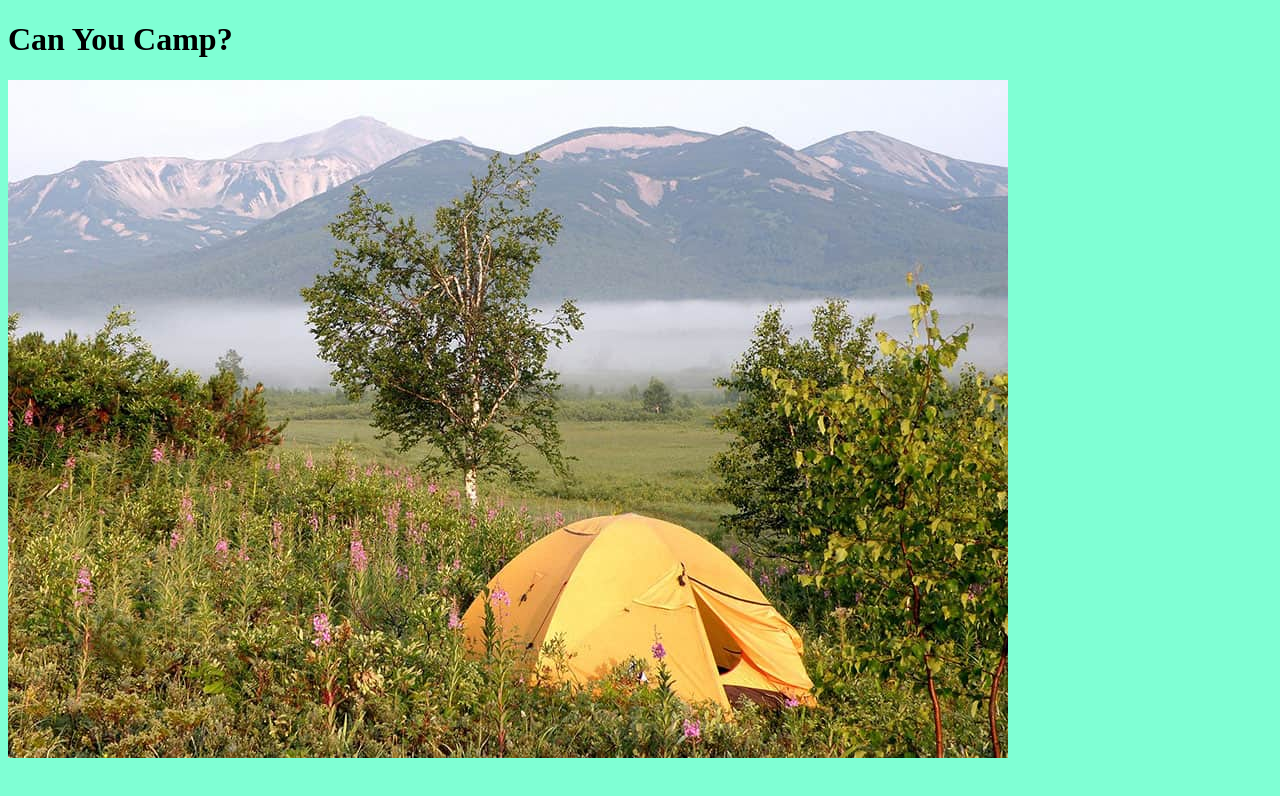
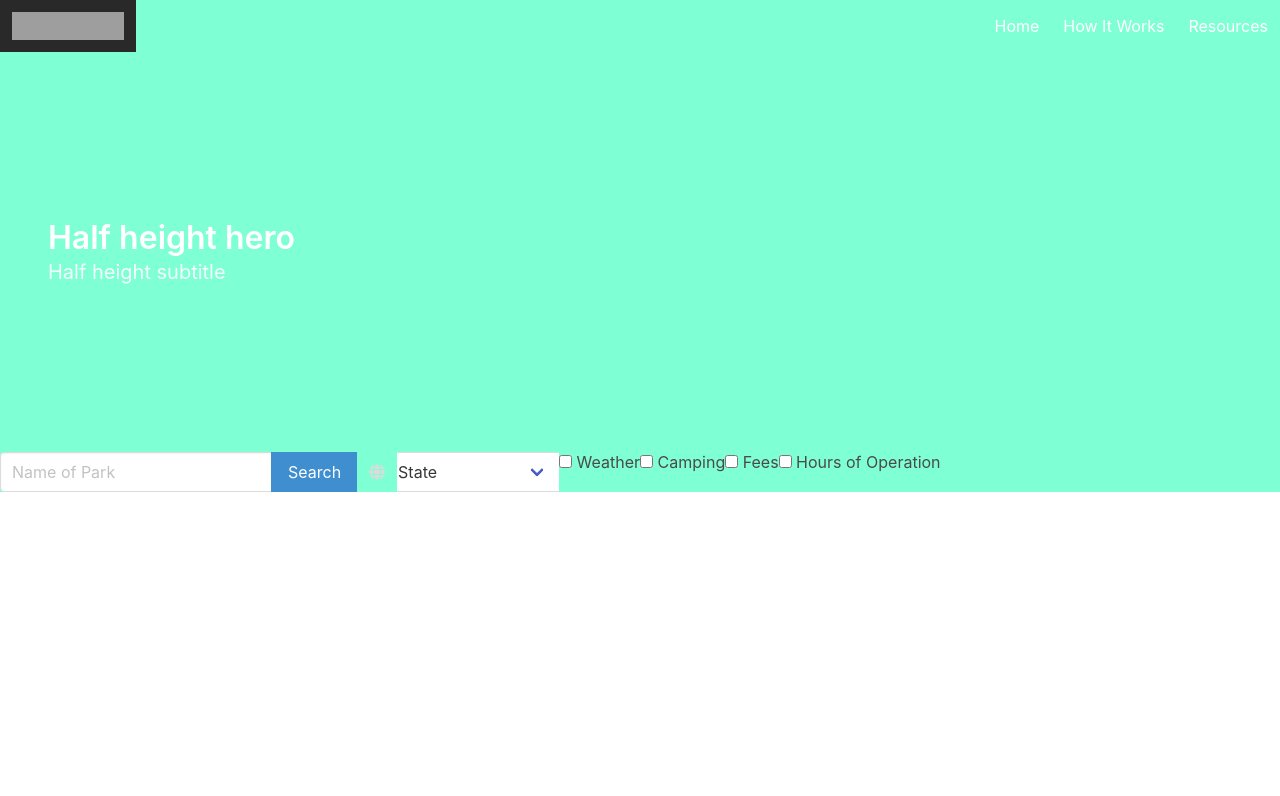
Before and after one commit to TechnoPrep/cairn, a plain HTML site: page index.html in a window 1280 px wide. Drawn offline with nearby package versions, Linux system fonts and the light colour scheme; no server answers; grey boxes are pictures that could not be loaded.

Commit message:
updated indedx

```diff
--- a/index.html
+++ b/index.html
@@ -5,14 +5,149 @@
     <meta http-equiv="X-UA-Compatible" content="IE=edge">
     <meta name="viewport" content="width=device-width, initial-scale=1.0">
     <title>Can You Camp?</title>
+    <link rel="stylesheet" href="https://cdnjs.cloudflare.com/ajax/libs/bulma/0.9.3/css/bulma.css" />
     <link rel="stylesheet" href="./assets/css/style.css">
+    <link rel="stylesheet" href="https://pro.fontawesome.com/releases/v5.10.0/css/all.css" integrity="sha384-AYmEC3Yw5cVb3ZcuHtOA93w35dYTsvhLPVnYs9eStHfGJvOvKxVfELGroGkvsg+p" crossorigin="anonymous"/>
+
 </head>
 <body>
-    <h1>Can You Camp?</h1>
+    <nav class="navbar is-dark" role="navigation" aria-label="main navigation">
+        <div class="navbar-brand">
+          <a class="navbar-item" href="https://bulma.io">
+            <img src="https://bulma.io/images/bulma-logo.png" width="112" height="28">
+          </a>
 
-    <div id="img">
-        <img src="./assets/img/camp1.jpg" alt="placeholder">
-    </div>
+          <a role="button" class="navbar-burger" aria-label="menu" aria-expanded="false" data-target="navbarBasicExample">
+            <span aria-hidden="true"></span>
+            <span aria-hidden="true"></span>
+            <span aria-hidden="true"></span>
+          </a>
+        </div>
+
+        <div id="navbarBasicExample" class="navbar-menu">
+          <div class="navbar-end">
+            <a class="navbar-item">
+              Home
+            </a>
+
+            <a class="navbar-item">
+              How It Works
+            </a>
+
+            <a class="navbar-item">
+                Resources
+              </a>
+              </div>
+            </div>
+          </div>
+
+
+        </div>
+      </nav>
+
+      <section class="hero is-success is-halfheight">
+        <div class="hero-body">
+          <div class="">
+            <p class="title">
+              Half height hero
+            </p>
+            <p class="subtitle">
+              Half height subtitle
+            </p>
+          </div>
+        </div>
+      </section>
+
+      <div class="form-container">
+        <div class="field has-addons">
+            <div class="control">
+              <input class="input" type="text" placeholder="Name of Park">
+            </div>
+            <div class="control">
+              <a class="button is-info">
+                Search
+              </a>
+            </div>
+            <div class="control has-icons-left">
+                <div class="select">
+                  <select>
+                    <option selected>State</option>
+                    <option>Alabama</option>
+                    <option>Alaska</option>
+                    <option>Arizona</option>
+                    <option>Arkansas</option>
+                    <option>California</option>
+                    <option>Colorado</option>
+                    <option>Connecticut</option>
+                    <option>Delaware</option>
+                    <option>Florida</option>
+                    <option>Georgia</option>
+                    <option>Hawaii</option>
+                    <option>Idaho</option>
+                    <option>Illinois</option>
+                    <option>Indiana</option>
+                    <option>Iowa</option>
+                    <option>Kansas</option>
+                    <option>Kentucky</option>
+                    <option>Louisiana</option>
+                    <option>Maine</option>
+                    <option>Maryland</option>
+                    <option>Massachusetts</option>
+                    <option>Michigan</option>
+                    <option>Minnesota</option>
+                    <option>Mississippi</option>
+                    <option>Missouri</option>
+                    <option>Montana</option>
+                    <option>Nebraska</option>
+                    <option>Nevada</option>
+                    <option>New Hampshire</option>
+                    <option>New Jersey</option>
+                    <option>New York</option>
+                    <option>North Carolina</option>
+                    <option>North Dakota</option>
+                    <option>Ohio</option>
+                    <option>Oklahoma</option>
+                    <option>Oregon</option>
+                    <option>Pennsylvania</option>
+                    <option>Rhode Island</option>
+                    <option>South Carolina</option>
+                    <option>South Dakota</option>
+                    <option>Tennessee</option>
+                    <option>Texas</option>
+                    <option>Utah</option>
+                    <option>Vermont</option>
+                    <option>Virginia</option>
+                    <option>Washington</option>
+                    <option>West Virginia</option>
+                    <option>Wisconsin</option>
+                    <option>Wyoming</option>
+
+                  </select>
+                </div>
+                <span class="icon is-left">
+                  <i class="fas fa-globe"></i>
+                </span>
+              </div>
+            <label class="checkbox">
+                <input type="checkbox">
+                Weather
+              </label>
+              <label class="checkbox">
+                <input type="checkbox">
+                Camping
+              </label>
+              <label class="checkbox">
+                <input type="checkbox">
+                Fees
+              </label>
+              <label class="checkbox">
+                <input type="checkbox">
+                Hours of Operation
+              </label>
+          </div>
+      </div>
+
+
 
     <script src="./assets/js/script.js"></script>
 </body>
```
